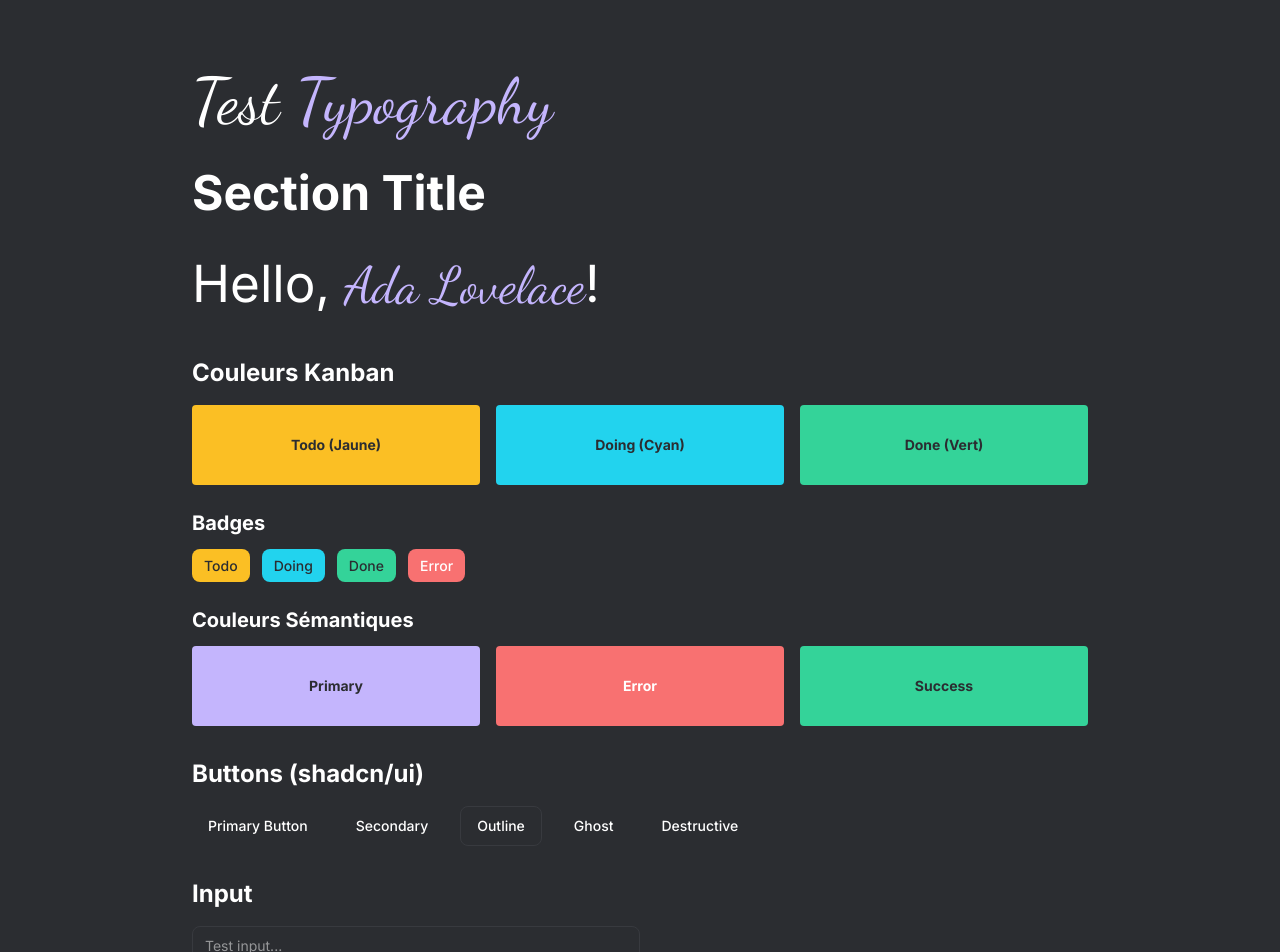
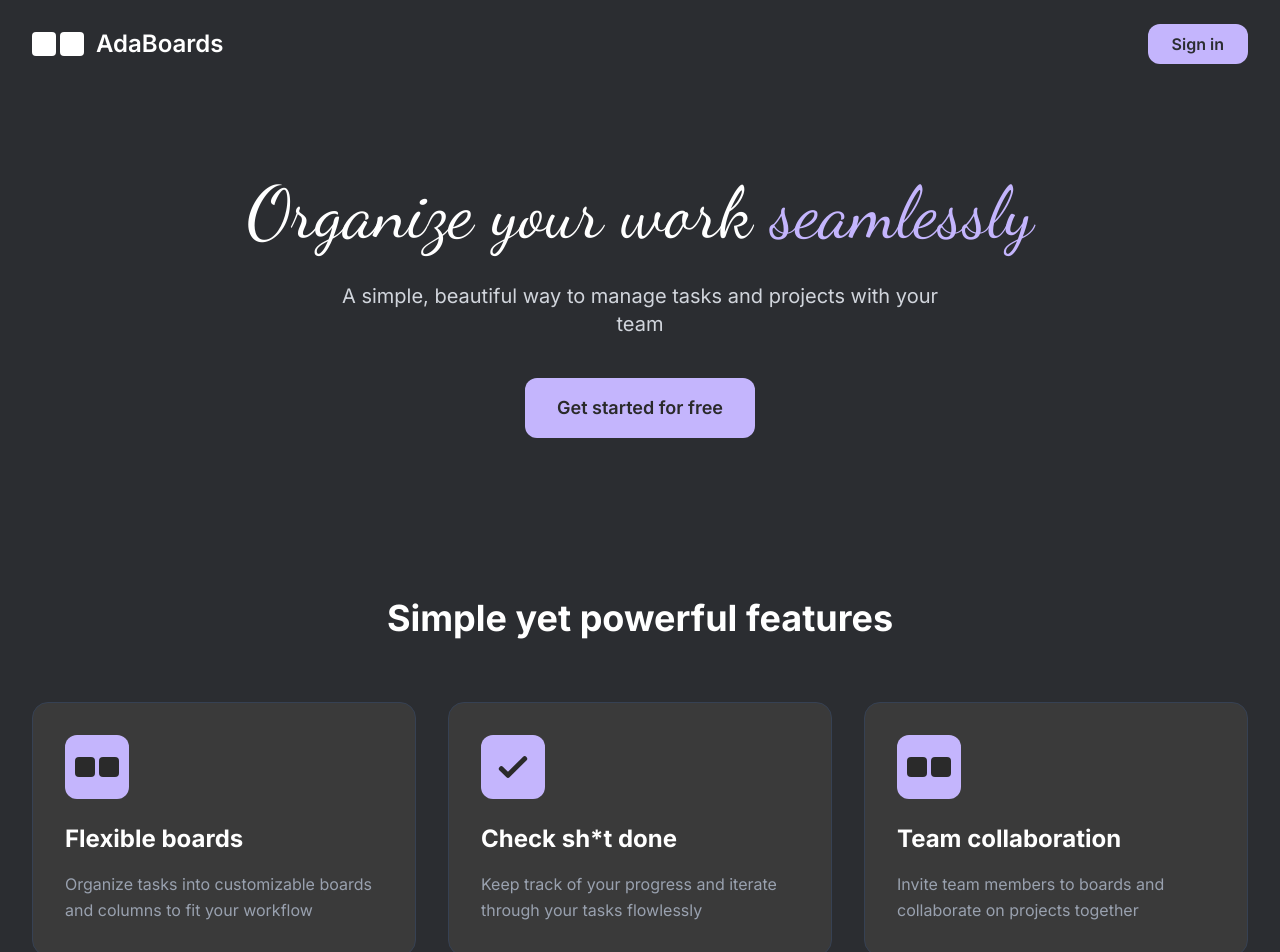
Before and after one commit to Cecile-Hirschauer/adaboards, a React (Vite) app: page / in a window 1280 px wide. Shown: the top 952 px of the page. Built offline with nearby package versions, Linux system fonts and the light colour scheme.

Commit message:
Create landing page + dispatch header and footer in a shared components folder

```diff
--- a/src/App.tsx
+++ b/src/App.tsx
@@ -1,12 +1,8 @@
 import "./index.css";
-import { StyleTest } from "./components/StyleTest";
+import Landing from "./pages/Landing";
 
 function App() {
-  return (
-    <div className="container-page">
-      <StyleTest />
-    </div>
-  );
+  return <Landing />;
 }
 
 export default App;
--- a/src/components/Header/Header.tsx
+++ /dev/null
@@ -1,25 +0,0 @@
-// Header component
-export default function Header() {
-  return (
-    <header className="navbar bg-base-100 shadow-lg">
-      <div className="flex-1">
-        <a href="/" className="btn btn-ghost text-xl">Adaboards</a>
-      </div>
-      <div className="flex-none">
-        <ul className="menu menu-horizontal px-1">
-          <li><a href="/home">My Boards</a></li>
-          <li>
-            <details>
-              <summary>Account</summary>
-              <ul className="bg-base-100 rounded-t-none p-2">
-                <li><a>Profile</a></li>
-                <li><a>Settings</a></li>
-                <li><a>Logout</a></li>
-              </ul>
-            </details>
-          </li>
-        </ul>
-      </div>
-    </header>
-  );
-}
--- /dev/null
+++ b/src/components/shared/Footer.tsx
@@ -0,0 +1,7 @@
+export const Footer = () => {
+  return (
+    <footer className="mt-auto text-center py-8 text-gray-500 border-t border-gray-800">
+      <p>© 2025 AdaBoards</p>
+    </footer>
+  );
+};
--- /dev/null
+++ b/src/components/shared/Header.tsx
@@ -0,0 +1,39 @@
+interface HeaderProps {
+  showSignInButton?: boolean;
+  onSignInClick?: () => void;
+}
+
+export const Header = ({ showSignInButton = true, onSignInClick }: HeaderProps) => {
+  return (
+    <header className="flex justify-between items-center px-4 sm:px-6 md:px-8 py-4 md:py-6 max-w-[1280px] mx-auto w-full">
+      {/* Logo */}
+      <a href="/" className="flex items-center gap-2 sm:gap-3 no-underline" style={{ color: 'var(--color-light)' }}>
+        <div className="flex gap-1">
+          <div className="w-5 h-5 sm:w-6 sm:h-6 rounded" style={{ backgroundColor: 'var(--color-light)' }}></div>
+          <div className="w-5 h-5 sm:w-6 sm:h-6 rounded" style={{ backgroundColor: 'var(--color-light)' }}></div>
+        </div>
+        <span className="text-xl sm:text-2xl font-semibold">AdaBoards</span>
+      </a>
+
+      {/* Sign in button (optional) */}
+      {showSignInButton && (
+        <button
+          onClick={onSignInClick}
+          className="px-4 sm:px-6 py-2 rounded-lg font-semibold transition-colors text-sm sm:text-base"
+          style={{
+            backgroundColor: 'var(--clr-primary)',
+            color: 'var(--color-gray-800)'
+          }}
+          onMouseOver={(e) => {
+            e.currentTarget.style.backgroundColor = 'var(--clr-primary-dark)';
+          }}
+          onMouseOut={(e) => {
+            e.currentTarget.style.backgroundColor = 'var(--clr-primary)';
+          }}
+        >
+          Sign in
+        </button>
+      )}
+    </header>
+  );
+};
--- a/src/pages/Landing.tsx
+++ b/src/pages/Landing.tsx
@@ -1,15 +1,102 @@
-// Landing page
-export default function Landing() {
+import { Header } from "@/components/shared/Header";
+import { Footer } from "@/components/shared/Footer";
+
+const Landing = () => {
+  const handleSignIn = () => {
+    // TODO: Navigate to sign in page
+    console.log("Navigate to sign in");
+  };
+
   return (
-    <div className="min-h-screen flex items-center justify-center bg-base-200">
-      <div className="text-center">
-        <h1 className="text-5xl font-bold mb-4">Welcome to Adaboards</h1>
-        <p className="text-xl mb-8">Organize your projects with ease</p>
-        <div className="space-x-4">
-          <a href="/login" className="btn btn-primary">Login</a>
-          <a href="/signup" className="btn btn-secondary">Sign Up</a>
-        </div>
-      </div>
+    <div className="min-h-screen flex flex-col" style={{ backgroundColor: 'var(--color-gray-800)', color: 'var(--color-light)' }}>
+      <Header showSignInButton={true} onSignInClick={handleSignIn} />
+
+      {/* Main Content */}
+      <main className="flex-1 max-w-[1280px] mx-auto px-4 sm:px-6 md:px-8 w-full">
+        {/* Hero Section */}
+        <section className="text-center py-12 sm:py-16 md:py-20">
+          <h1 className="text-4xl sm:text-5xl md:text-6xl lg:text-7xl mb-4 sm:mb-6 leading-tight px-2" style={{ fontFamily: 'var(--font-handwriting)' }}>
+            Organize your work{" "}
+            <span className="text-primary">seamlessly</span>
+          </h1>
+          <p className="text-base sm:text-lg md:text-xl text-gray-300 mb-8 sm:mb-10 max-w-2xl mx-auto px-4">
+            A simple, beautiful way to manage tasks and projects with your team
+          </p>
+          <button className="px-6 sm:px-8 py-3 sm:py-4 bg-[#c4b5fd] text-[#2a2a2a] rounded-lg font-semibold text-base sm:text-lg hover:bg-[#b4a5ed] transition-colors">
+            Get started for free
+          </button>
+        </section>
+
+        {/* Features Section */}
+        <section className="py-12 sm:py-16 md:py-20">
+          <h2 className="text-2xl sm:text-3xl md:text-4xl font-bold text-center mb-10 sm:mb-12 md:mb-16 px-4">
+            Simple yet powerful features
+          </h2>
+
+          <div className="grid grid-cols-1 md:grid-cols-3 gap-8">
+            {/* Feature 1 - Flexible boards */}
+            <div className="bg-[#3a3a3a] rounded-2xl p-8 border border-gray-700">
+              <div className="w-16 h-16 bg-[#c4b5fd] rounded-lg flex items-center justify-center mb-6">
+                {/* Icon: deux carrés pour représenter les boards */}
+                <div className="flex gap-1">
+                  <div className="w-5 h-5 bg-[#2a2a2a] rounded"></div>
+                  <div className="w-5 h-5 bg-[#2a2a2a] rounded"></div>
+                </div>
+              </div>
+              <h3 className="text-2xl font-bold mb-4">Flexible boards</h3>
+              <p className="text-gray-400 leading-relaxed">
+                Organize tasks into customizable boards and columns to fit your
+                workflow
+              </p>
+            </div>
+
+            {/* Feature 2 - Check sh*t done */}
+            <div className="bg-[#3a3a3a] rounded-2xl p-8 border border-gray-700">
+              <div className="w-16 h-16 bg-[#c4b5fd] rounded-lg flex items-center justify-center mb-6">
+                {/* Icon: checkmark */}
+                <svg
+                  className="w-10 h-10 text-[#2a2a2a]"
+                  fill="none"
+                  stroke="currentColor"
+                  viewBox="0 0 24 24"
+                >
+                  <path
+                    strokeLinecap="round"
+                    strokeLinejoin="round"
+                    strokeWidth={3}
+                    d="M5 13l4 4L19 7"
+                  />
+                </svg>
+              </div>
+              <h3 className="text-2xl font-bold mb-4">Check sh*t done</h3>
+              <p className="text-gray-400 leading-relaxed">
+                Keep track of your progress and iterate through your tasks
+                flowlessly
+              </p>
+            </div>
+
+            {/* Feature 3 - Team collaboration */}
+            <div className="bg-[#3a3a3a] rounded-2xl p-8 border border-gray-700">
+              <div className="w-16 h-16 bg-[#c4b5fd] rounded-lg flex items-center justify-center mb-6">
+                {/* Icon: deux carrés pour représenter collaboration */}
+                <div className="flex gap-1">
+                  <div className="w-5 h-5 bg-[#2a2a2a] rounded"></div>
+                  <div className="w-5 h-5 bg-[#2a2a2a] rounded"></div>
+                </div>
+              </div>
+              <h3 className="text-2xl font-bold mb-4">Team collaboration</h3>
+              <p className="text-gray-400 leading-relaxed">
+                Invite team members to boards and collaborate on projects
+                together
+              </p>
+            </div>
+          </div>
+        </section>
+      </main>
+
+      <Footer />
     </div>
   );
-}
+};
+
+export default Landing;
```
